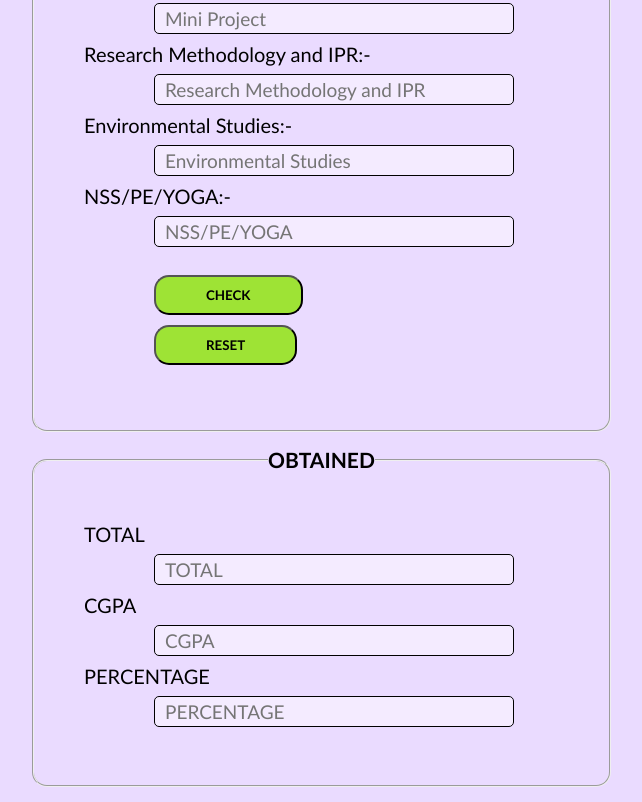
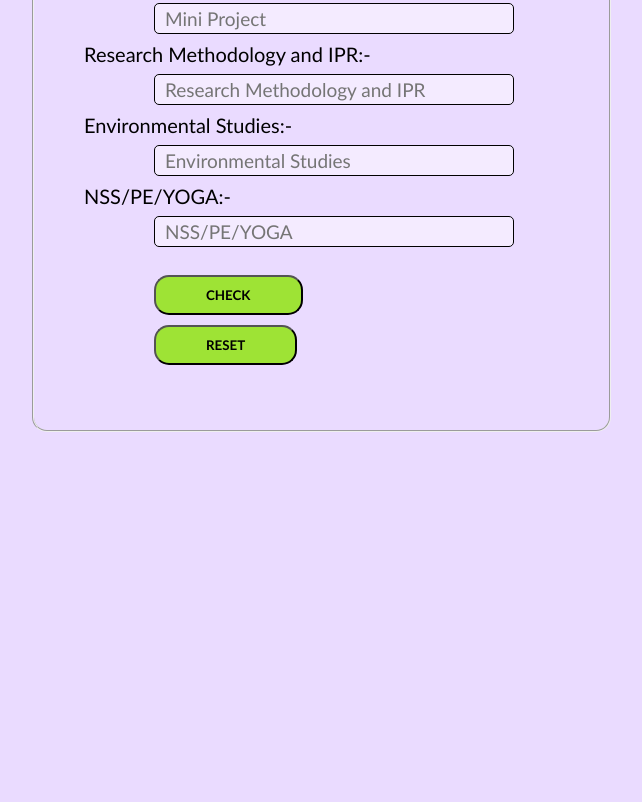
Before and after one commit to rbasavaraj4312/CGPA-calculator, a plain HTML site: page fivth_sem.html in a window 1280 px wide. Shown: the part 644-1446 px from the top of the page, without its empty margins (433-1075 px from the left). After the commit the page ends 1091 px from the top, so only its background shows below. Drawn offline with Linux system fonts and the light colour scheme.

Commit message:
Update fivth_sem.html

```diff
--- a/fivth_sem.html
+++ b/fivth_sem.html
@@ -119,15 +119,6 @@
         </div>
 
     </fieldset>
-    <fieldset>
-        <legend>OBTAINED</legend>
-        <label>TOTAL</label><br>
-        <input id="total" type="text" placeholder="TOTAL"><br>
-        <label>CGPA</label><br>
-        <input id="cgpa" type="text" placeholder="CGPA"><br>
-        <label>PERCENTAGE</label><br>
-        <input id="percentage" type="text" placeholder="PERCENTAGE">
-    </fieldset>
     </form>
 
     <script>
@@ -148,9 +139,6 @@
                         +parseInt(m6)+parseInt(m7)+parseInt(m8);
 
             let percentage=(total/800)*100;
-
-            document.getElementById('total').value=total;
-            document.getElementById('percentage').value=percentage;
 
 
             function points(mark,credit){
@@ -186,7 +174,7 @@
             let cgpa = points(m,3)+points(m1,4)+points(m2,4)+points(m3,1)+points(m4,3)+points(m5,2)+
                             points(m6,3)+points(m7,2)+points(m8,0);
 
-            document.getElementById('cgpa').value=cgpa/22;
+            alert("Total = " + total +"\nPercentage = " + percentage + "\nCGPA = " + cgpa/22);
 
         })
         document.getElementById('reset').addEventListener('click', function(e){
```
